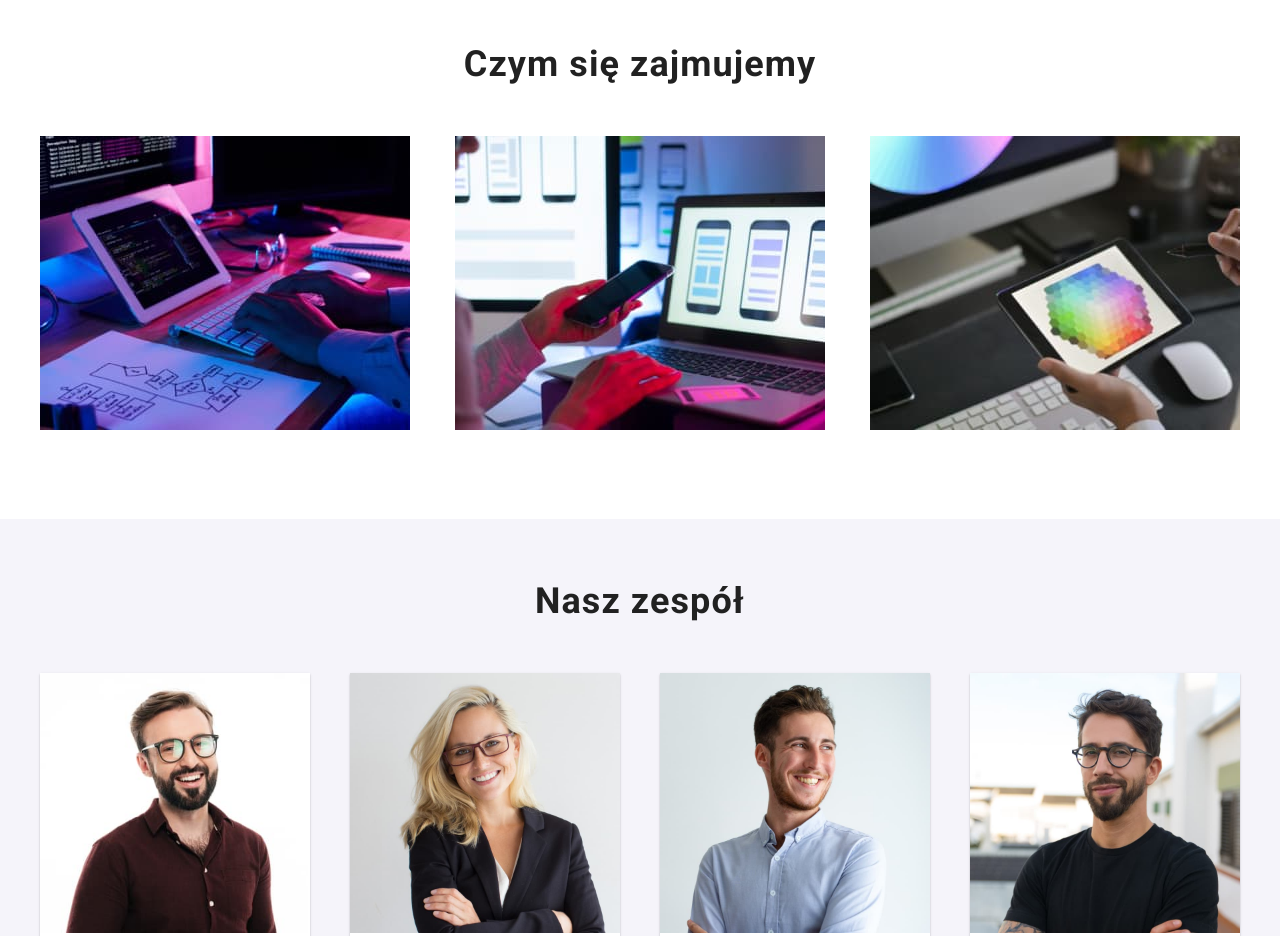
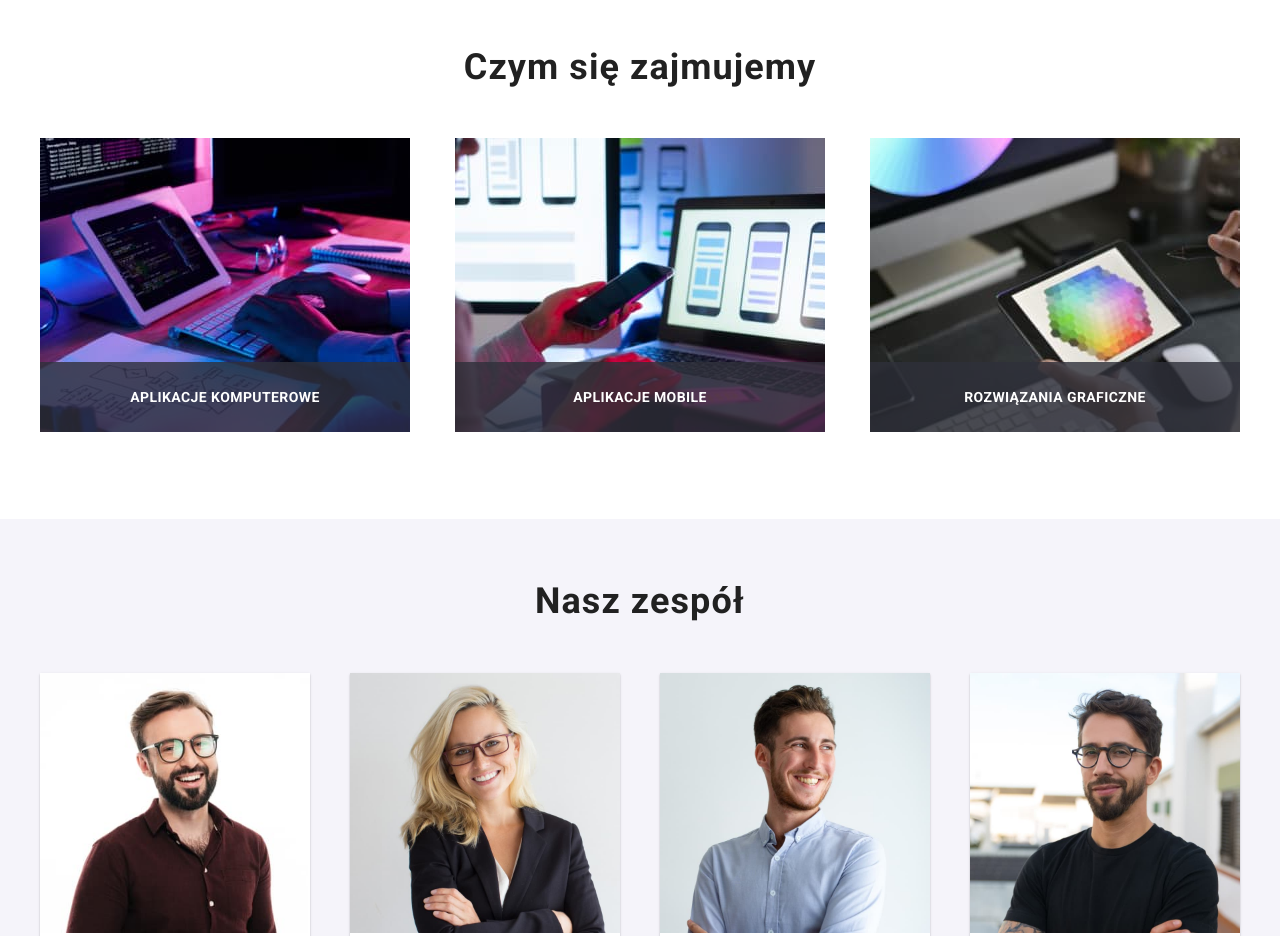
Before and after one commit to MichalJurek/goit-markup-hw-05, a plain HTML site: page index.html in a window 1280 px wide. Shown: the part 1080-2016 px from the top of the page. Drawn offline with nearby package versions, Linux system fonts and the light colour scheme.

Commit message:
podpisy pod zdjęciaciami
what we do

```diff
--- a/css/styles.css
+++ b/css/styles.css
@@ -348,6 +348,31 @@ h1 {
     justify-content: space-between;
     padding: 0;
     margin: 0;
+}
+.what-we-do-presentation-box{
+    position: relative;
+    display: flex;
+}
+.what-we-do-presentation-label-settings {
+    position: absolute;
+    bottom: 0;
+    font-family: var(--FontDefaultRoboto);
+    font-size: 14px;
+    font-weight: 700;
+    line-height: 16px;
+    letter-spacing: 0.03em;
+    color: var(--MainWhiteColor);
+    text-transform: uppercase;
+    display: flex;
+    justify-content: center;
+    align-items: center;
+    margin: 0;
+
+    background-color: rgba(47, 48, 58, 0.8);
+    width: 370px;
+    height: 70px;
+
+
 }
 
 .main-section-our-team-heading,
--- a/index.html
+++ b/index.html
@@ -125,15 +125,25 @@
           <div>
             <ul class="what-we-do-presentation">
               <li>
-                <img src="./images/whatwedoone.jpg" width="370" height="294" alt="projecting and coding at the desk" />
+                <div class="what-we-do-presentation-box">
+                <img src="./images/whatwedoone.jpg" width="370" height="294"
+                  alt="projecting and coding at the desk" />
+                  <p class="what-we-do-presentation-label-settings">aplikacje komputerowe</p>
+                  </div>
               </li>
               <li>
+                <div class="what-we-do-presentation-box">
                 <img src="./images/whatwedotwo.jpg" width="370" height="294"
                   alt="projecting and coding for mobile device" />
-              </li>
+                  <p class="what-we-do-presentation-label-settings">aplikacje mobile</p>
+                </div>
+                </li>
               <li>
+                <div class="what-we-do-presentation-box">
                 <img src="./images/whatwedothree.jpg" width="370" height="294"
                   alt="projecting and coding with full colour patern" />
+                <p class="what-we-do-presentation-label-settings">rozwiązania graficzne</p>
+                </div>
               </li>
             </ul>
           </div>
```
